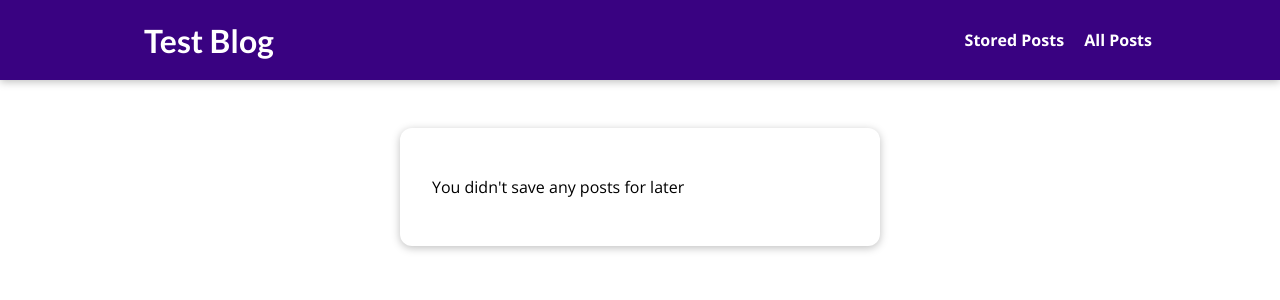
After one commit to DamianDekert/DjangoBlogPage, a Django app: page /read-later in a window 1280 px wide. The commit adds this page. Shown: the top 300 px of the page. Run offline with Django 4.2, Linux system fonts and the light colour scheme.

Commit message:
Finished 14 section

```diff
--- /dev/null
+++ b/blog/static/blog/stored-posts.css
@@ -0,0 +1,39 @@
+#main-navigation {
+    background-color: #390281;
+    box-shadow: 0 2px 8px rgba(0, 0, 0, 0.25);
+  }
+
+  #stored-posts {
+    margin: 8rem auto 3rem auto;
+    padding: 2rem;
+    border-radius: 12px;
+    box-shadow: 0 2px 8px rgba(0, 0, 0, 0.25);
+    background-color: white;
+    width: 90%;
+    max-width: 30rem;
+  }
+
+  #stored-posts ul {
+    list-style: none;
+    margin: 0;
+    padding: 0;
+  }
+
+  #stored-posts li {
+    margin: 1rem 0;
+  }
+
+  #stored-posts a {
+    display: block;
+    padding: 1rem;
+    width: 100%;
+    text-decoration: none;
+    border: 1px solid #ccc;
+    color: #1b1b1b;
+    font-weight: bold;
+  }
+
+  #stored-posts a:hover,
+  #stored-posts a:active {
+    background-color: #ccc;
+  }
--- /dev/null
+++ b/blog/templates/blog/stored-posts.html
@@ -0,0 +1,23 @@
+{% extends 'base.html' %}
+{% load static %}
+
+{% block title %}
+    My Stored Posts!
+{% endblock title %}
+
+{% block css_files %}
+    <link rel="stylesheet" href="{% static 'blog/stored-posts.css' %}">
+{% endblock css_files %}
+
+{% block content %}
+    <section id=stored-posts>
+        {% if not has_posts %}
+            <p>You didn't save any posts for later</p>
+        {% endif %}
+        <ul>
+            {% for post in posts %}
+                <li><a href="{% url 'post-detail-page' post.slug %}">P{{ post.title }}</a></li>
+            {% endfor %}
+        </ul>
+    </section>
+{% endblock content %}
--- a/blog/views.py
+++ b/blog/views.py
@@ -32,13 +32,24 @@ class AllPosts(ListView):
 
 class PostDetail(View):
 
+    def is_stored_posts(self, request, post_id):
+        stored_posts = request.session.get('stored-post')
+        if stored_posts is not None:
+            is_saved_for_later = post_id in stored_posts
+        else:
+            is_saved_for_later = False
+
+        return is_saved_for_later
+
     def get(self, requests, slug):
         post = Post.objects.get(slug=slug)
+
         context = {
             'post': post,
             'post_tags': post.tag.all(),
             'comment_form' : CommentForm(),
-            'comments' : post.comments.all().order_by('-id')
+            'comments' : post.comments.all().order_by('-id'),
+            'saved_for_later' : self.is_stored_posts(requests, post.id)
         }
         return render(requests, 'blog/post-detail.html', context)
 
@@ -56,14 +67,40 @@ class PostDetail(View):
             'post': post,
             'post_tags': post.tag.all(),
             'comment_form' : comment_form,
-            'comments' : post.comments.all().order_by('-id')
+            'comments' : post.comments.all().order_by('-id'),
+            'saved_for_later' : self.is_stored_posts(requests, post.id)
         }
         return render(requests, 'blog/post-detail.html', context)
 
 class ReadLaterView(View):
+
+    def get(self, request):
+        stored_post = request.session.get('stored-post')
+
+        context = {}
+
+        if stored_post is None or len(stored_post) == 0:
+            context['posts'] = []
+            context['has_posts'] = False
+        else:
+            posts = Post.objects.filter(id__in=stored_post)
+            context['posts'] = posts
+            context['has_posts'] = True
+        return render(request, 'blog/stored-posts.html', context)
 
     def post(self, request):
         stored_post = request.session.get('stored-post')
 
         if stored_post is None:
             stored_post = []
+
+        post_id = int(request.POST['post_id'])
+
+        if post_id not in stored_post:
+            stored_post.append(post_id)
+        else:
+            stored_post.remove(post_id)
+
+        request.session['stored-post'] = stored_post
+
+        return HttpResponseRedirect("/")
--- a/static/app.css
+++ b/static/app.css
@@ -35,6 +35,7 @@ h3 {
   text-decoration: none;
   color: white;
   font-weight: bold;
+  margin-left: 1rem;
 }
 
 #main-navigation a:hover,
--- a/templates/base.html
+++ b/templates/base.html
@@ -13,6 +13,7 @@
     <header id='main-navigation'>
         <h1><a href="{% url 'starting-page' %}">Test Blog</a></h1>
         <nav>
+            <a href="{% url 'read-later' %}">Stored Posts</a>
             <a href="{% url 'posts-page' %}">All Posts</a>
         </nav>
     </header>
```
Also changed, not shown: blog/templates/blog/post-detail.html (+8 -2 lines), db.sqlite3.
